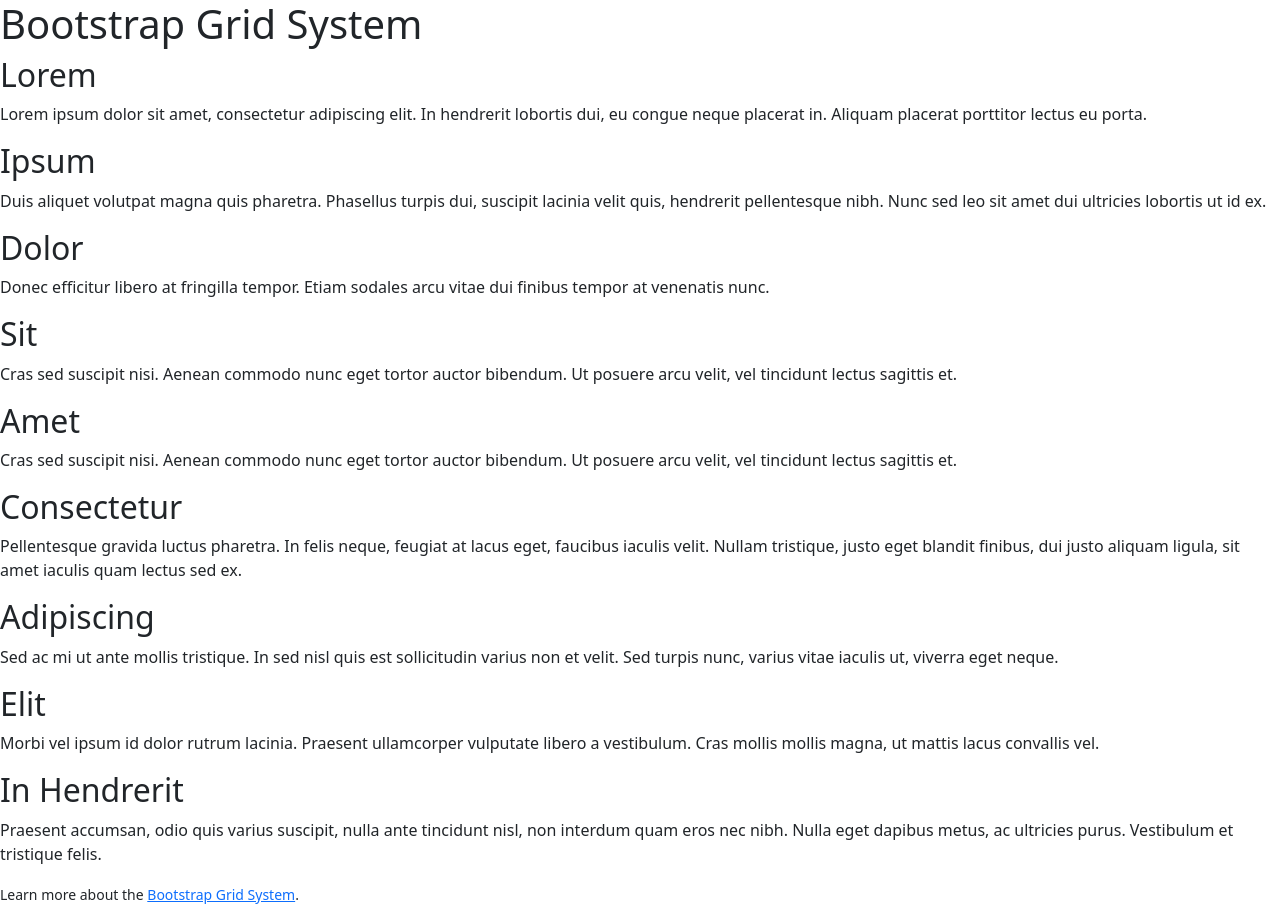
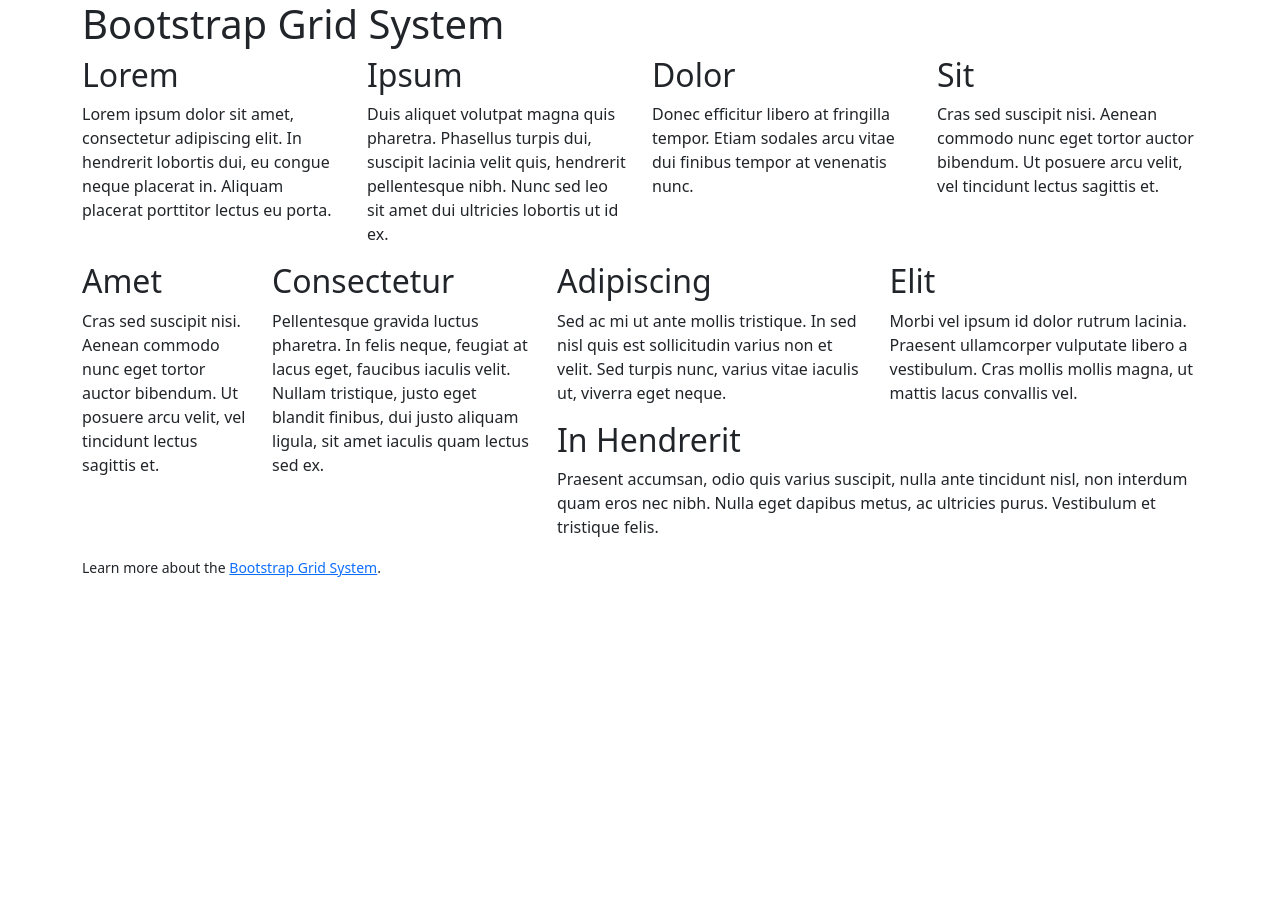
Before and after one commit to KSilver7/comp2081, a plain HTML site: page lesson-4/index.html in a window 1280 px wide. After the commit the page ends 800 px from the top, so only its background shows below. Drawn offline with nearby package versions, Linux system fonts and the light colour scheme.

Commit message:
completed lesson 4

```diff
--- a/lesson-4/index.html
+++ b/lesson-4/index.html
@@ -12,56 +12,84 @@
 
 		<style>
 			/* STEP 9: Add diagnostic styles to visualize grid - remove when your layout is complete */
-
+			/* [class^="container"] {
+				outline: 3px solid red;
+			}
+			.row {
+				outline: 3px solid orange;
+			}
+			[class^="col"] {
+				outline: 3px solid limegreen;
+			} */
 		</style>
 	</head>
 	<body>
 		<!-- STEP 8: Build a fluid or a fixed-width container for proper alignment and padding of content (.container or .container-fluid)-->
-
+		<div class="container">
 			<!-- STEP 6: Build out your basic page-level containers, HEADER, MAIN, FOOTER -->
-
+			<header>
 			<!-- STEP 7: It is recommended that your H1 be placed in the HEADER, for proper document outline -->
 				<h1>Bootstrap Grid System</h1>
-
+			</header>
+			<main>
 			<!-- STEP 10: Build a row element using a <div class="row"> around the first 4 paragraphs and headings in the <main> -->
 			<!-- STEP 11: Build out your columns with a <div class="col">, noticing they will all be equal in width -->
 			<!-- STEP 12: There are 12 columns - modify each of the columns to span a different width by adding a number to each of the classes (.col-*) -->
 			<!-- STEP 13: Remove all numbers from the .col classes, and try targetting device widths (.col-sm, .col-md, .col-lg, .col-xl) -->
 			<!-- STEP 14: Combine device widths and column width settings (col-md-*) -->
 			<!-- STEP 15: Set different column widths for each of the device widths (col-sm-4 col-md-3 col-lg-5 col-xl-6, for example) -->
+				<div class="row">
+					<div class="col-12 col-sm-6 col-md-12 col-lg-3">
 						<h2>Lorem</h2>
 						<p>Lorem ipsum dolor sit amet, consectetur adipiscing elit. In hendrerit lobortis dui, eu congue neque placerat in. Aliquam placerat porttitor lectus eu porta.</p>
-
+					</div><!--.col-->
+					<div class="col-12 col-sm-6 col-md-4 col-lg-3">
 						<h2>Ipsum</h2>
 						<p>Duis aliquet volutpat magna quis pharetra. Phasellus turpis dui, suscipit lacinia velit quis, hendrerit pellentesque nibh. Nunc sed leo sit amet dui ultricies lobortis ut id ex.</p>
-
+					</div>
+					<div class="col-12 col-sm-6 col-md-4 col-lg-3">
 						<h2>Dolor</h2>
 						<p>Donec efficitur libero at fringilla tempor. Etiam sodales arcu vitae dui finibus tempor at venenatis nunc.</p>
-
+					</div>
+					<div class="col-12 col-sm-6 col-md-4 col-lg-3">
 						<h2>Sit</h2>
 						<p>Cras sed suscipit nisi. Aenean commodo nunc eget tortor auctor bibendum. Ut posuere arcu velit, vel tincidunt lectus sagittis et.</p>
-
+					</div>
+				</div><!--.row-->
 		<!-- STEP 16: Build a second row element to capture the rest of the content inside the <main> -->
-
+			<div class="row">
+				<div class="col-2">
 						<h2>Amet</h2>
 						<p>Cras sed suscipit nisi. Aenean commodo nunc eget tortor auctor bibendum. Ut posuere arcu velit, vel tincidunt lectus sagittis et.</p>
-
+				</div>
+				<div class="col-3">
 						<h2>Consectetur</h2>
 						<p>Pellentesque gravida luctus pharetra. In felis neque, feugiat at lacus eget, faucibus iaculis velit. Nullam tristique, justo eget blandit finibus, dui justo aliquam ligula, sit amet iaculis quam lectus sed ex.</p>
-
+				</div>
 		<!-- STEP 17: Add 3 columns, with 2, 3, and 7 as the spans - the last column will contain the last 3 headings and paragraphs -->
 		<!-- STEP 18: Create 3 rows inside the last column, each with one column -->
-
+				<div class="col-7">
+					<div class="row">
+						<div class="col-6">
 								<h2>Adipiscing</h2>
 								<p>Sed ac mi ut ante mollis tristique. In sed nisl quis est sollicitudin varius non et velit. Sed turpis nunc, varius vitae iaculis ut, viverra eget neque.</p>
-
+						</div>
+						<div class="col-6">
 								<h2>Elit</h2>
 								<p>Morbi vel ipsum id dolor rutrum lacinia. Praesent ullamcorper vulputate libero a vestibulum. Cras mollis mollis magna, ut mattis lacus convallis vel.</p>
-
+						</div>
+						<div class="col-12">
 								<h2>In Hendrerit</h2>
 								<p>Praesent accumsan, odio quis varius suscipit, nulla ante tincidunt nisl, non interdum quam eros nec nibh. Nulla eget dapibus metus, ac ultricies purus. Vestibulum et tristique felis.</p>
+						</div>
+					</div><!--.row-->
+				</div><!--.col-->
+			</div><!--.row-->
+			</main>
+			<footer>
 				<p><small>Learn more about the <a href="http://getbootstrap.com/css/#grid" title="View the Bootstrap documentation for the Grid">Bootstrap Grid System</a>.</small></p>
-
+			</footer>
+		</div> <!-- .container-->
 		<!-- STEP 5: Add all the supporting JavaScript libraries -->
 		<script src="https://cdn.jsdelivr.net/npm/@popperjs/core@2.11.8/dist/umd/popper.min.js" integrity="sha384-I7E8VVD/ismYTF4hNIPjVp/Zjvgyol6VFvRkX/vR+Vc4jQkC+hVqc2pM8ODewa9r" crossorigin="anonymous"></script>
 		<script src="https://cdn.jsdelivr.net/npm/bootstrap@5.3.8/dist/js/bootstrap.min.js" integrity="sha384-G/EV+4j2dNv+tEPo3++6LCgdCROaejBqfUeNjuKAiuXbjrxilcCdDz6ZAVfHWe1Y" crossorigin="anonymous"></script>
```
